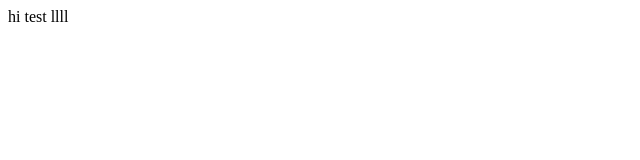
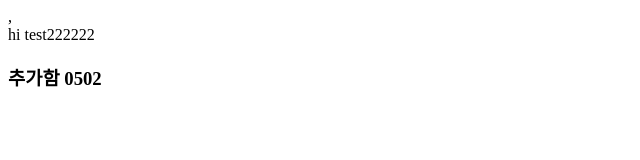
Before and after one commit to eden05/html, a plain HTML site: page index.html in a window 1280 px wide. Shown: the whole page, without its empty margins (0-640 px from the left). Drawn offline with Linux system fonts and the light colour scheme.

Commit message:
se-commit

```diff
--- a/index.html
+++ b/index.html
@@ -1,12 +1,13 @@
 <!DOCTYPE html>
 <html lang="en">
 <head>
-    <meta charset="UTF-8">
+    <meta charset="UTF-8">,
     <meta http-equiv="X-UA-Compatible" content="IE=edge">
     <meta name="viewport" content="width=device-width, initial-scale=1.0">
     <title>Document</title>
 </head>
 <body>
-    <div>hi test llll</div>
+    <div>hi test222222</div>
+    <h3>추가함 0502</h3>
 </body>
 </html>
```
